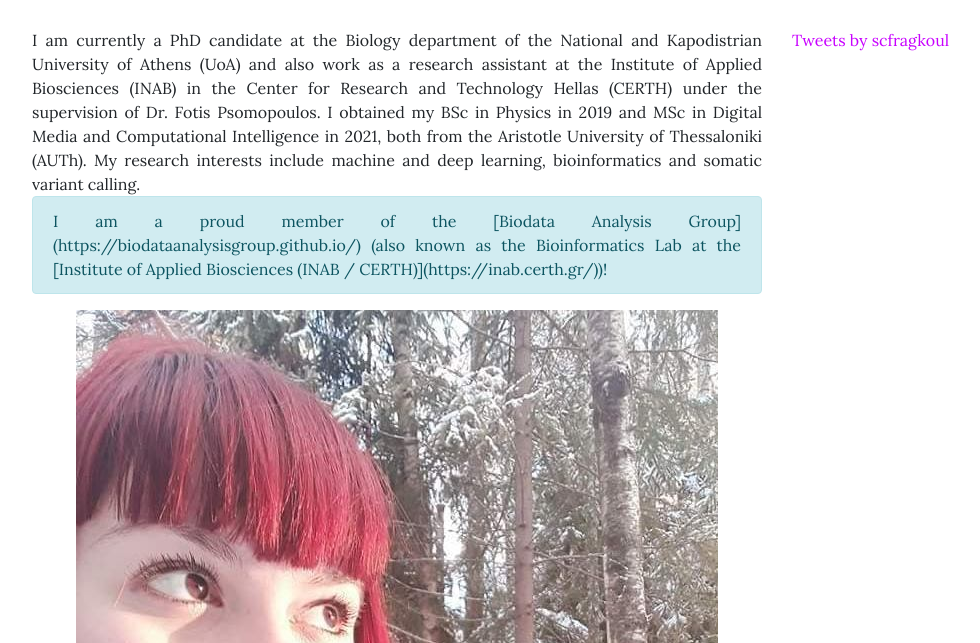
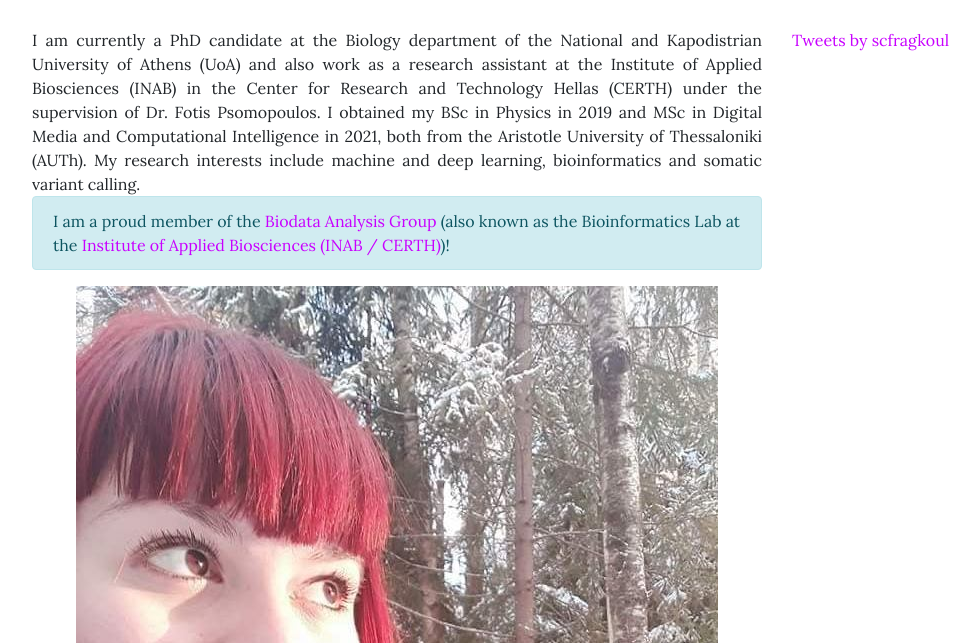
Before and after one commit to sfragkoul/sfragkoul.github.io, a Jekyll site: the page built from pages/home.md, in a window 1280 px wide and 900 px high, cut to the strip 257-900 px from the top of the window. Shown: the whole strip, without its empty margins (53-1033 px from the left). Built offline with Jekyll 4.4.1, drawn with Linux system fonts in a browser that asks for light colours; comment, search, counter and statistics services are not loaded.

Commit message:
Update home.md

```diff
--- a/pages/home.md
+++ b/pages/home.md
@@ -13,7 +13,7 @@
 
 
 {: .alert .alert-info}
-<div align="justify">I am a proud member of the [Biodata Analysis Group](https://biodataanalysisgroup.github.io/) (also known as the Bioinformatics Lab at the [Institute of Applied Biosciences (INAB / CERTH)](https://inab.certh.gr/))!</div>
+I am a proud member of the [Biodata Analysis Group](https://biodataanalysisgroup.github.io/) (also known as the Bioinformatics Lab at the [Institute of Applied Biosciences (INAB / CERTH)](https://inab.certh.gr/))!
 
 
 
```
